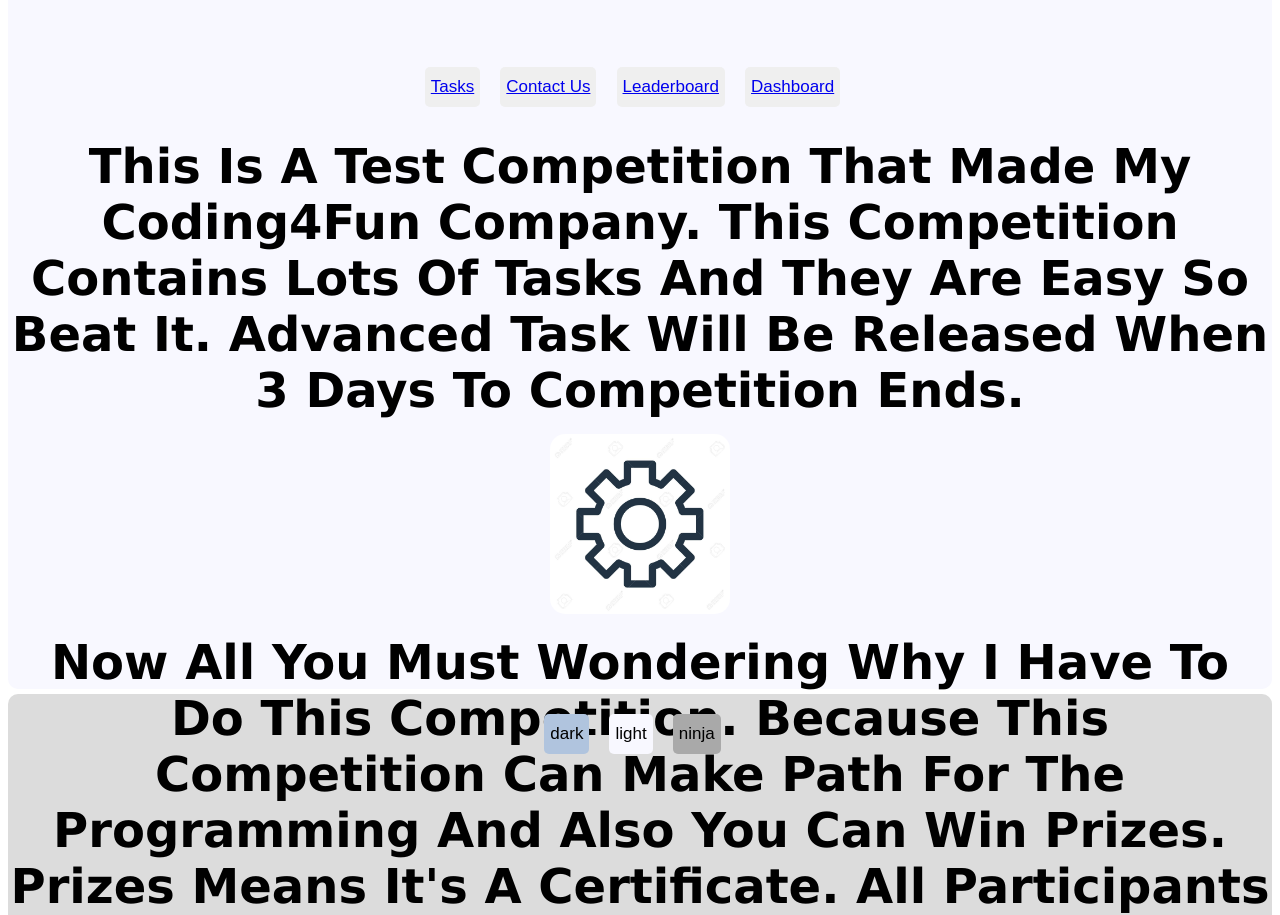
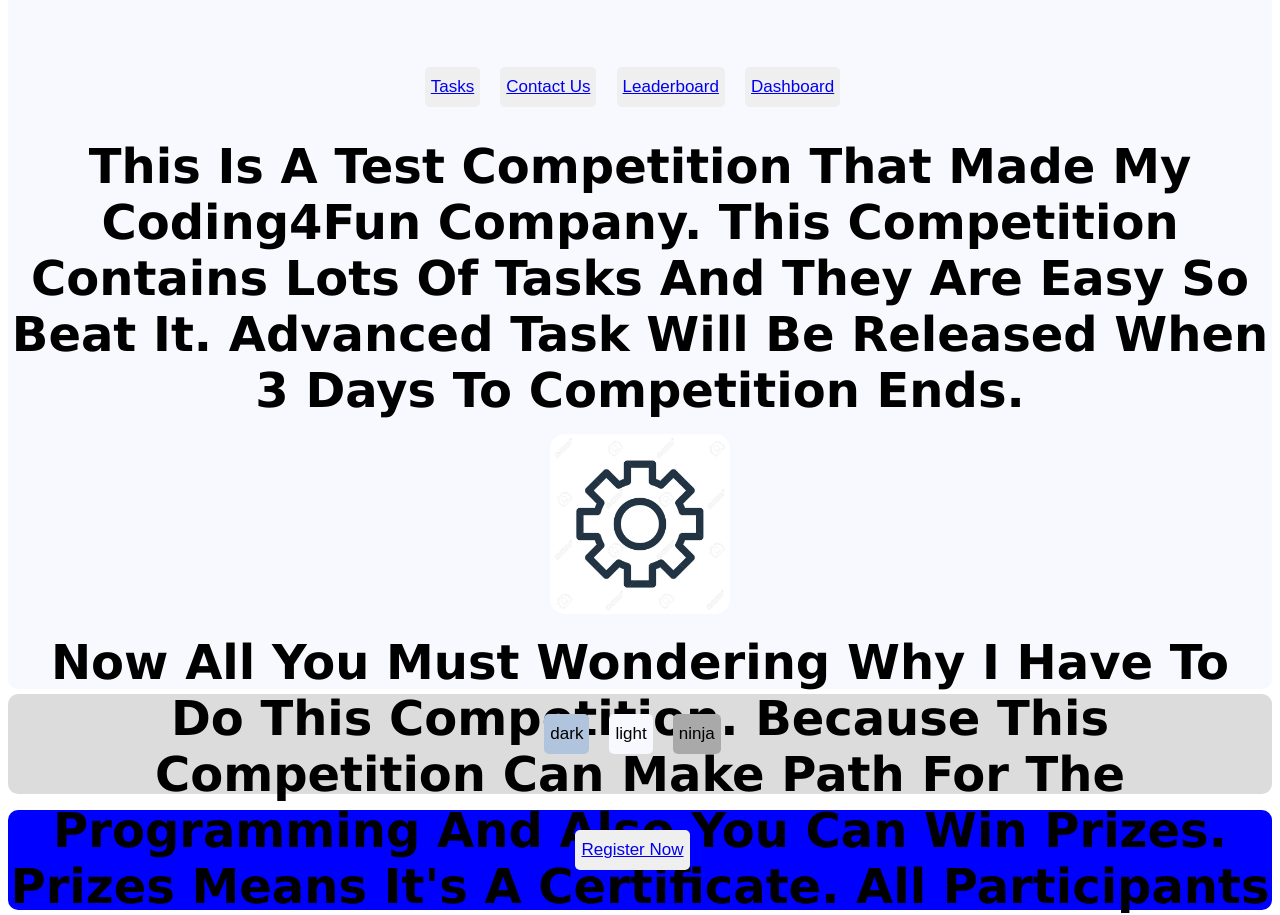
Before and after one commit to PasinduDushan/Coding-For-Fun-2020, a plain HTML site: page index.html in a window 1280 px wide. Shown: the part 69-984 px from the top of the page. Drawn offline with Linux system fonts and the light colour scheme.

Commit message:
Update style.css

```diff
--- a/style.css
+++ b/style.css
@@ -11,7 +11,7 @@ div{
 }
 
 .options{
-  height: 1000px;
+  height: 100px;
   background-color: gainsboro;
 }
 
```
